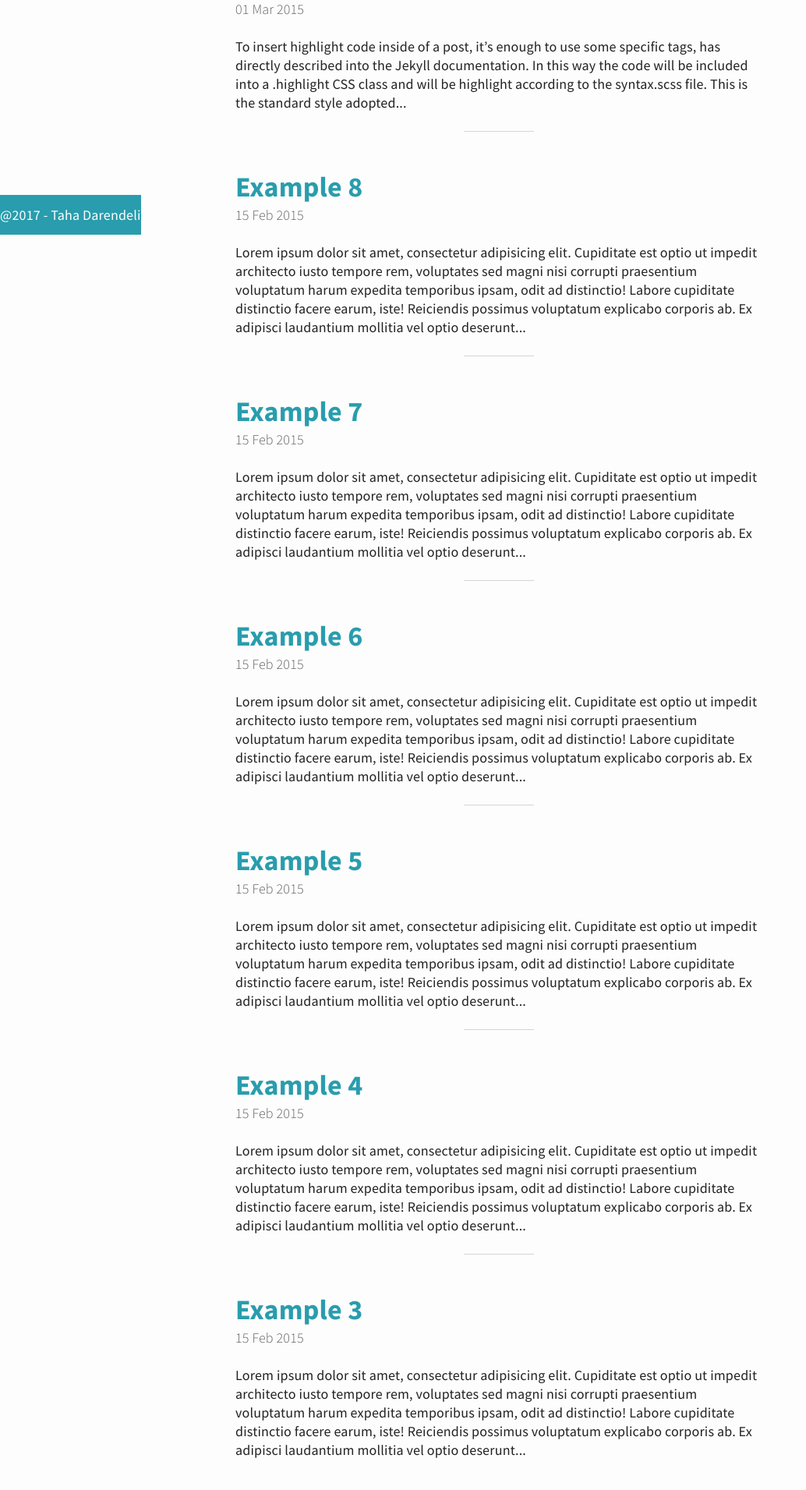
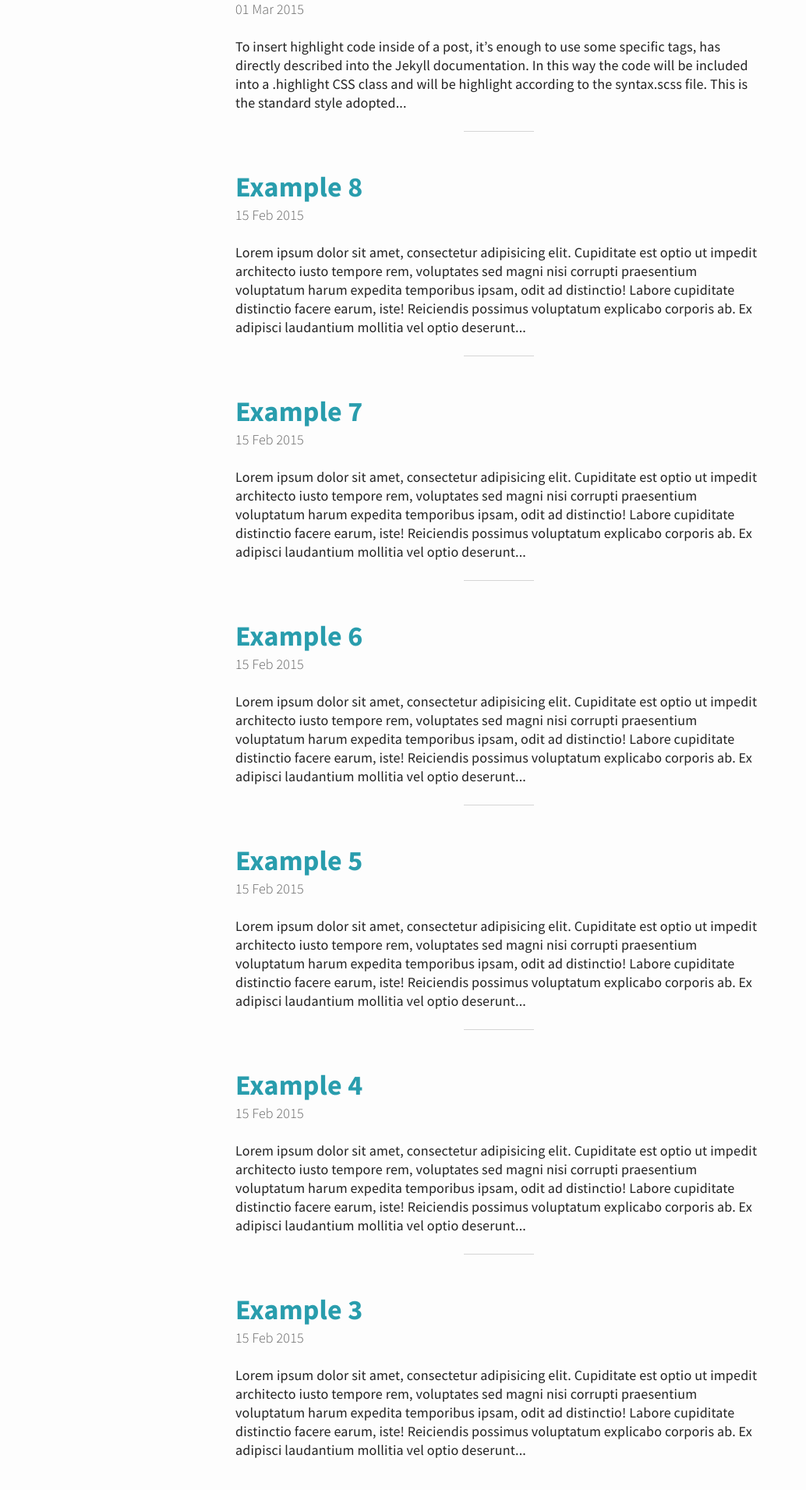
Before and after one commit to tahadarendeli/tahadarendeli.github.io, a Jekyll site: the page built from index.html, in a window 1280 px wide. Shown: the part 599-2510 px from the top of the page at 78% size, without its empty margins (0-1034 px from the left). Built offline with Jekyll 4.4.1, drawn with Linux system fonts in a browser that asks for light colours; the list of posts is cut into pages by our own code.

Commit message:
Update layout.scss

```diff
--- a/_sass/layout.scss
+++ b/_sass/layout.scss
@@ -104,8 +104,7 @@
 /* Main content */
 
 .fixed {
-  position: relative;
-	min-height: 100%;
+  position: absolute;
   width: 100%;
   @media (min-width: 940px) {
     position: static;
@@ -251,9 +250,6 @@ code {
 footer {
   background-color: $main-color;
   color: $background-color;
-  position: absolute;
-  bottom: 0;
-  z-index: -150;
   text-align: center;
   padding: 0.6667em 0;
 }
```
